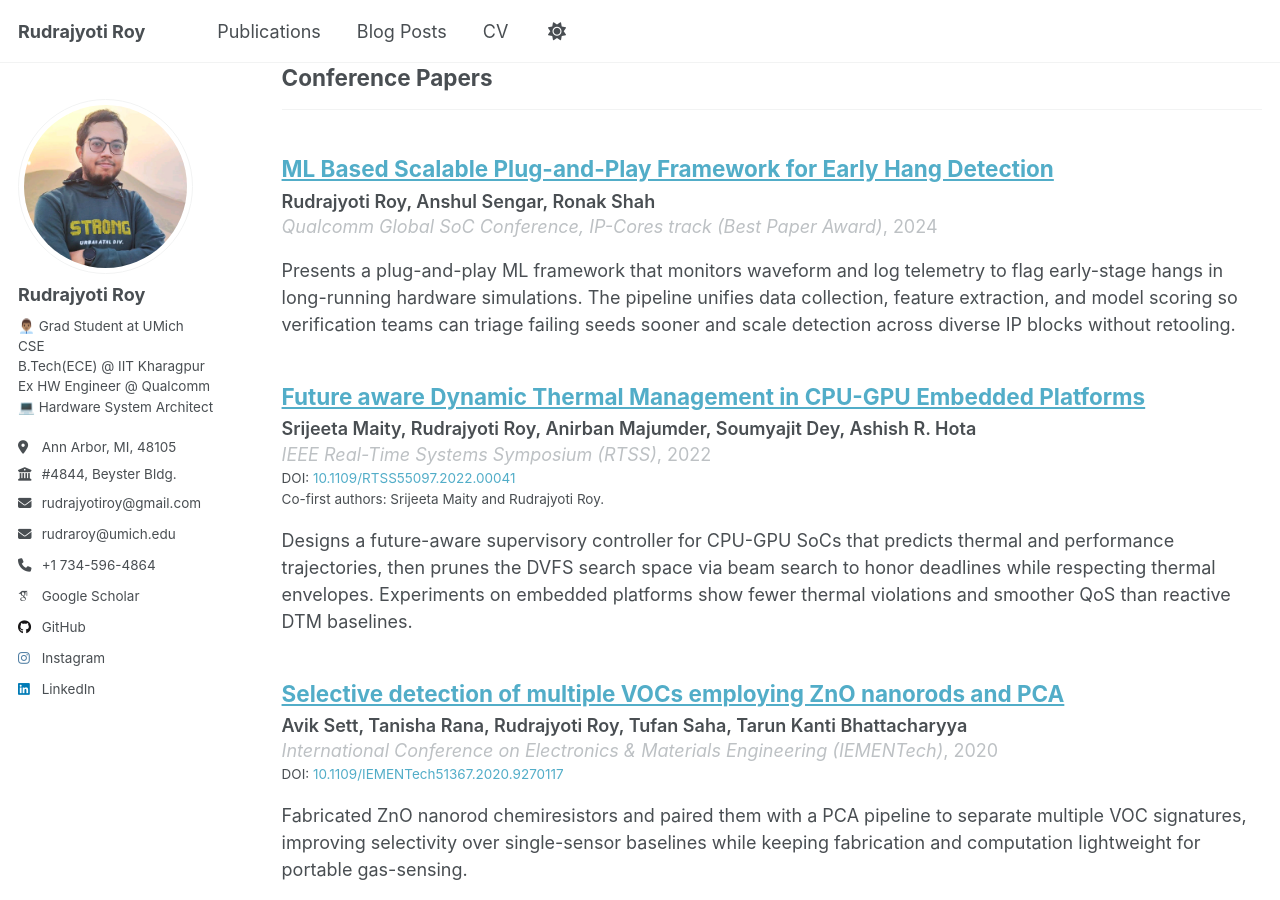
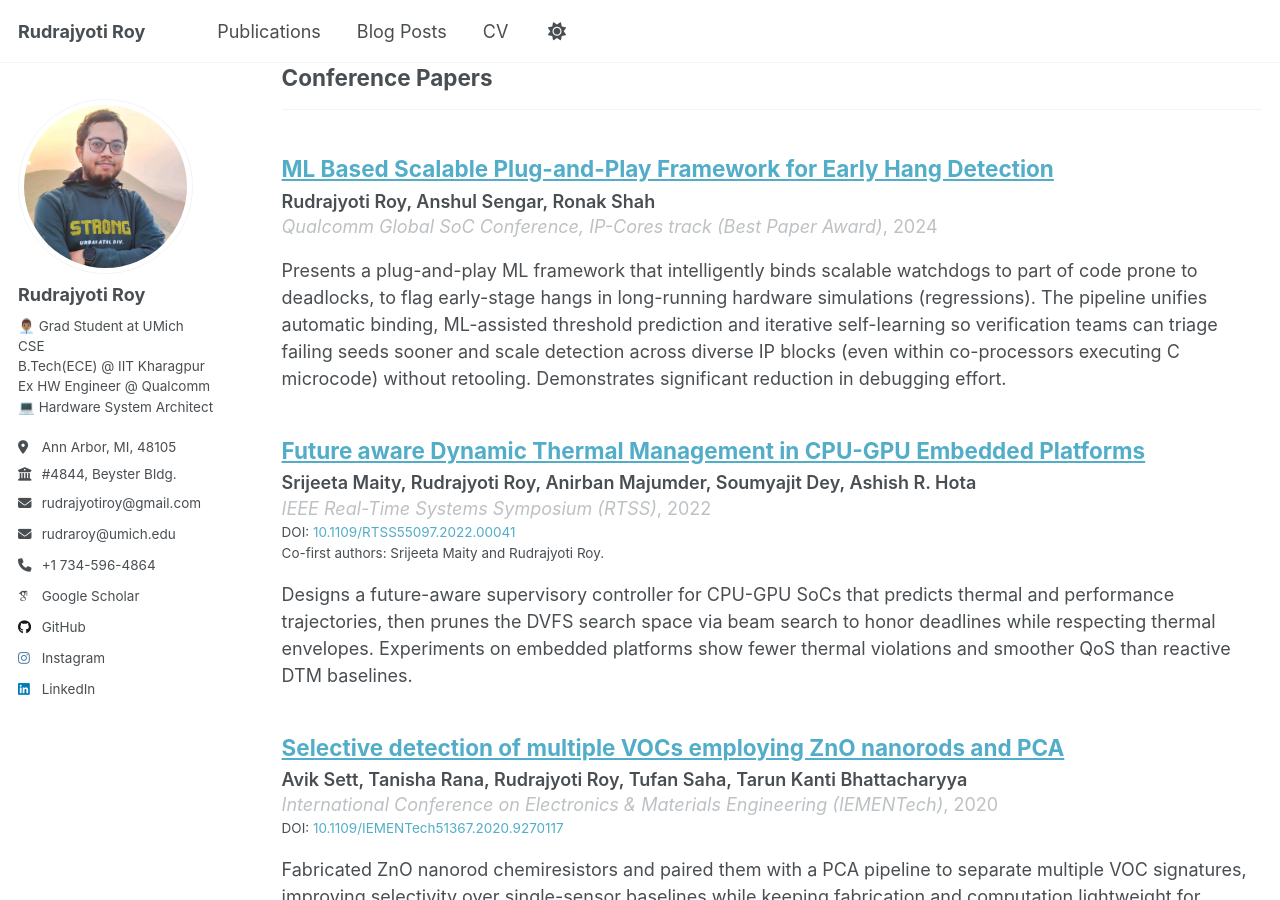
Before and after one commit to rudrajyotiroy/rudrajyotiroy.github.io, a Jekyll site: the page built from _pages/publications.html, in a window 1280 px wide and 900 px high, scrolled down 791 px. Built offline with Jekyll 4.4.1, drawn with Linux system fonts in a browser that asks for light colours; some web fonts are replaced; a script that is not in the unit is left out.

Commit message:
update desc

```diff
--- a/_publications/2024-05-08-hang-detection-framework.md
+++ b/_publications/2024-05-08-hang-detection-framework.md
@@ -9,5 +9,5 @@ authors:
   - Rudrajyoti Roy
   - Anshul Sengar
   - Ronak Shah
-excerpt: "Presents a plug-and-play ML framework that monitors waveform and log telemetry to flag early-stage hangs in long-running hardware simulations. The pipeline unifies data collection, feature extraction, and model scoring so verification teams can triage failing seeds sooner and scale detection across diverse IP blocks without retooling."
+excerpt: "Presents a plug-and-play ML framework that intelligently binds scalable watchdogs to part of code prone to deadlocks, to flag early-stage hangs in long-running hardware simulations (regressions). The pipeline unifies automatic binding, ML-assisted threshold prediction and iterative self-learning so verification teams can triage failing seeds sooner and scale detection across diverse IP blocks (even within co-processors executing C microcode) without retooling. Demonstrates significant reduction in debugging effort."
 ---
```
